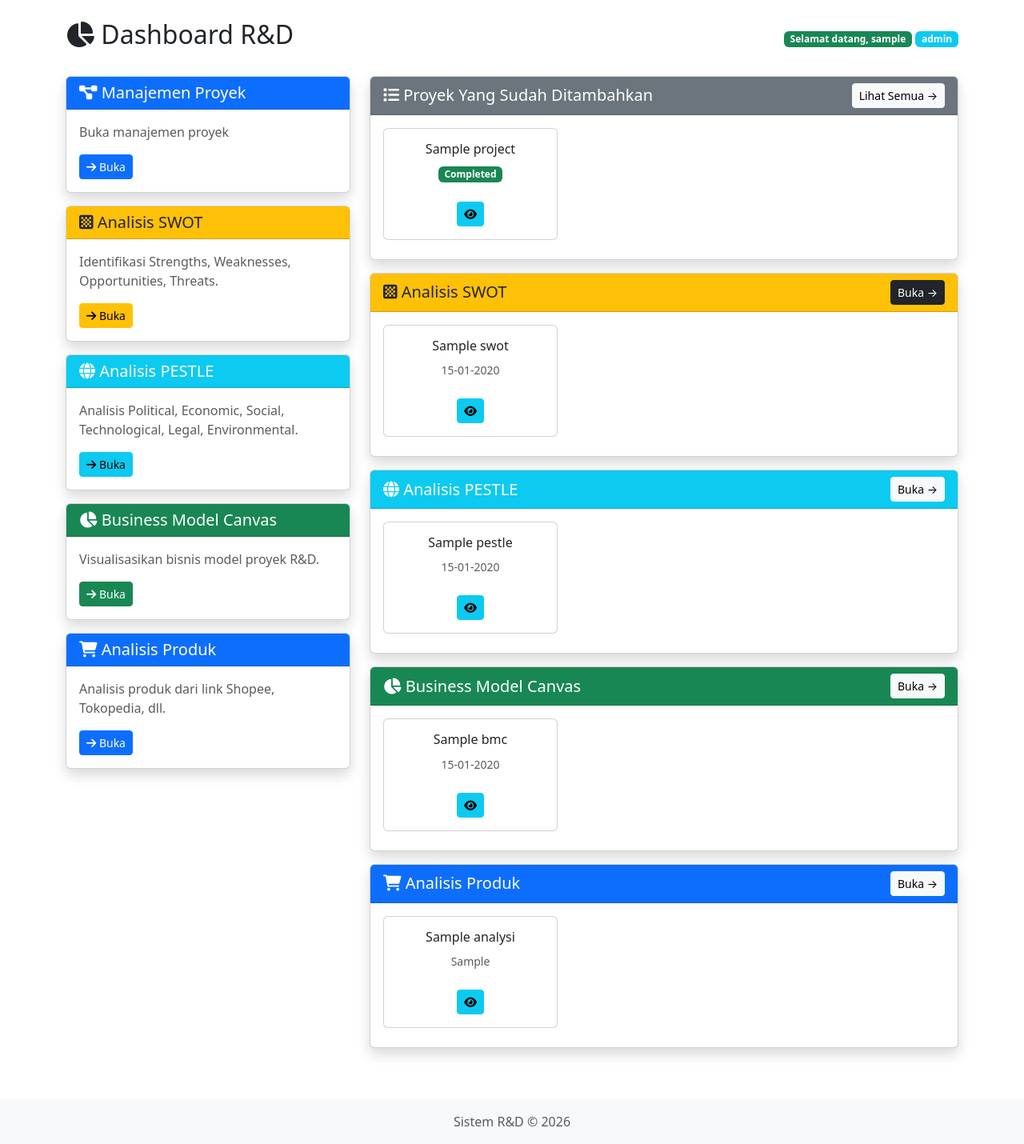
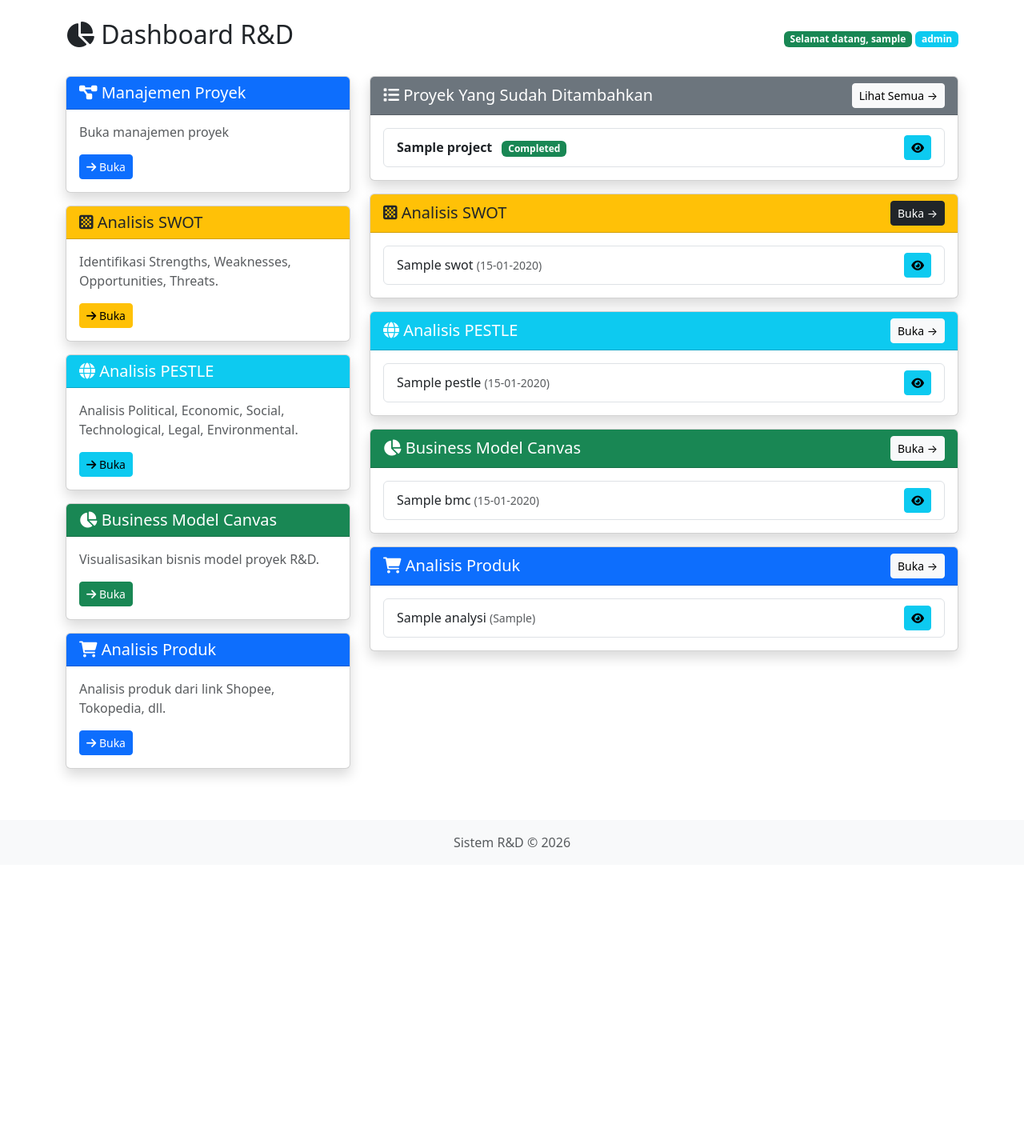
Before and after one commit to rndsupersub/rnd-app, a Flask app: page / in a window 1280 px wide. Shown: the part 56-1486 px from the top of the page at 80% size. After the commit the page ends 1115 px from the top, so only its background shows below. Run offline with Flask 3, Linux system fonts and the light colour scheme; a user stored in the database is signed in; tables that the repository leaves empty hold one stand-in row (values such as "Sample post"); some libraries are stand-ins or nearby versions.

Commit message:
style: ubah tampilan item di kolom kanan jadi 1 baris (persegi panjang)

```diff
--- a/templates/dashboard.html
+++ b/templates/dashboard.html
@@ -12,7 +12,7 @@
 </div>
 
 <div class="row">
-    <!-- ============ KOLOM KIRI: MENU ============ -->
+    <!-- ============ KOLOM KIRI: MENU (TETAP) ============ -->
     <div class="col-md-4 d-flex flex-column">
         <div class="card shadow mb-3">
             <div class="card-header bg-primary text-white">
@@ -75,7 +75,7 @@
         </div>
     </div>
 
-    <!-- ============ KOLOM KANAN: DATA RINGKASAN ============ -->
+    <!-- ============ KOLOM KANAN: DATA RINGKASAN (PERSEGI PANJANG) ============ -->
     <div class="col-md-8 d-flex flex-column">
         <!-- PROYEK -->
         <div class="card shadow mb-3">
@@ -85,21 +85,17 @@
             </div>
             <div class="card-body">
                 {% if projects %}
-                <div class="row">
-                    {% for project in projects[:6] %}
-                    <div class="col-md-4 mb-2">
-                        <div class="card h-100 text-center">
-                            <div class="card-body">
-                                <h6 class="card-title">{{ project.name }}</h6>
-                                <span class="badge {% if project.status == 'Completed' %}bg-success{% elif project.status == 'Delayed' %}bg-danger{% elif project.status == 'On Track' %}bg-primary{% else %}bg-secondary{% endif %}">
+                <div class="list-group">
+                    {% for project in projects[:10] %}
+                    <div class="list-group-item d-flex justify-content-between align-items-center">
+                        <span><strong>{{ project.name }}</strong>
+                            <span class="badge {% if project.status == 'Completed' %}bg-success{% elif project.status == 'Delayed' %}bg-danger{% elif project.status == 'On Track' %}bg-primary{% else %}bg-secondary{% endif %} ms-2">
                                 {{ project.status }}
                             </span>
-                                <br><br>
+                        </span>
                         <a href="{{ url_for('routes.view_project', project_id=project.id) }}" class="btn btn-sm btn-info">
                             <i class="fas fa-eye"></i>
                         </a>
-                            </div>
-                        </div>
                     </div>
                     {% endfor %}
                 </div>
@@ -117,19 +113,15 @@
             </div>
             <div class="card-body">
                 {% if swot_list %}
-                <div class="row">
-                    {% for item in swot_list[:6] %}
-                    <div class="col-md-4 mb-2">
-                        <div class="card h-100 text-center">
-                            <div class="card-body">
-                                <h6 class="card-title">{{ item.project_name or 'SWOT' }}</h6>
-                                <small class="text-muted">{{ item.created_at.strftime('%d-%m-%Y') if item.created_at else '-' }}</small>
-                                <br><br>
+                <div class="list-group">
+                    {% for item in swot_list[:10] %}
+                    <div class="list-group-item d-flex justify-content-between align-items-center">
+                        <span>{{ item.project_name or 'SWOT' }}
+                            <small class="text-muted">({{ item.created_at.strftime('%d-%m-%Y') if item.created_at else '-' }})</small>
+                        </span>
                         <a href="{{ url_for('routes.view_swot', swot_id=item.id) }}" class="btn btn-sm btn-info">
                             <i class="fas fa-eye"></i>
                         </a>
-                            </div>
-                        </div>
                     </div>
                     {% endfor %}
                 </div>
@@ -147,19 +139,15 @@
             </div>
             <div class="card-body">
                 {% if pestle_list %}
-                <div class="row">
-                    {% for item in pestle_list[:6] %}
-                    <div class="col-md-4 mb-2">
-                        <div class="card h-100 text-center">
-                            <div class="card-body">
-                                <h6 class="card-title">{{ item.project_name or 'PESTLE' }}</h6>
-                                <small class="text-muted">{{ item.created_at.strftime('%d-%m-%Y') if item.created_at else '-' }}</small>
-                                <br><br>
+                <div class="list-group">
+                    {% for item in pestle_list[:10] %}
+                    <div class="list-group-item d-flex justify-content-between align-items-center">
+                        <span>{{ item.project_name or 'PESTLE' }}
+                            <small class="text-muted">({{ item.created_at.strftime('%d-%m-%Y') if item.created_at else '-' }})</small>
+                        </span>
                         <a href="{{ url_for('routes.view_pestle', pestle_id=item.id) }}" class="btn btn-sm btn-info">
                             <i class="fas fa-eye"></i>
                         </a>
-                            </div>
-                        </div>
                     </div>
                     {% endfor %}
                 </div>
@@ -177,19 +165,15 @@
             </div>
             <div class="card-body">
                 {% if bmc_list %}
-                <div class="row">
-                    {% for item in bmc_list[:6] %}
-                    <div class="col-md-4 mb-2">
-                        <div class="card h-100 text-center">
-                            <div class="card-body">
-                                <h6 class="card-title">{{ item.project_name or 'BMC' }}</h6>
-                                <small class="text-muted">{{ item.created_at.strftime('%d-%m-%Y') if item.created_at else '-' }}</small>
-                                <br><br>
+                <div class="list-group">
+                    {% for item in bmc_list[:10] %}
+                    <div class="list-group-item d-flex justify-content-between align-items-center">
+                        <span>{{ item.project_name or 'BMC' }}
+                            <small class="text-muted">({{ item.created_at.strftime('%d-%m-%Y') if item.created_at else '-' }})</small>
+                        </span>
                         <a href="{{ url_for('routes.view_bmc', bmc_id=item.id) }}" class="btn btn-sm btn-info">
                             <i class="fas fa-eye"></i>
                         </a>
-                            </div>
-                        </div>
                     </div>
                     {% endfor %}
                 </div>
@@ -207,19 +191,15 @@
             </div>
             <div class="card-body">
                 {% if product_list %}
-                <div class="row">
-                    {% for item in product_list[:6] %}
-                    <div class="col-md-4 mb-2">
-                        <div class="card h-100 text-center">
-                            <div class="card-body">
-                                <h6 class="card-title">{{ item.product_name or 'Produk' }}</h6>
-                                <small class="text-muted">{{ item.platform or '-' }}</small>
-                                <br><br>
+                <div class="list-group">
+                    {% for item in product_list[:10] %}
+                    <div class="list-group-item d-flex justify-content-between align-items-center">
+                        <span>{{ item.product_name or 'Produk' }}
+                            <small class="text-muted">({{ item.platform or '-' }})</small>
+                        </span>
                         <a href="{{ url_for('routes.view_product', product_id=item.id) }}" class="btn btn-sm btn-info">
                             <i class="fas fa-eye"></i>
                         </a>
-                            </div>
-                        </div>
                     </div>
                     {% endfor %}
                 </div>
```
Lines whose indentation alone changed are shown as unchanged.
